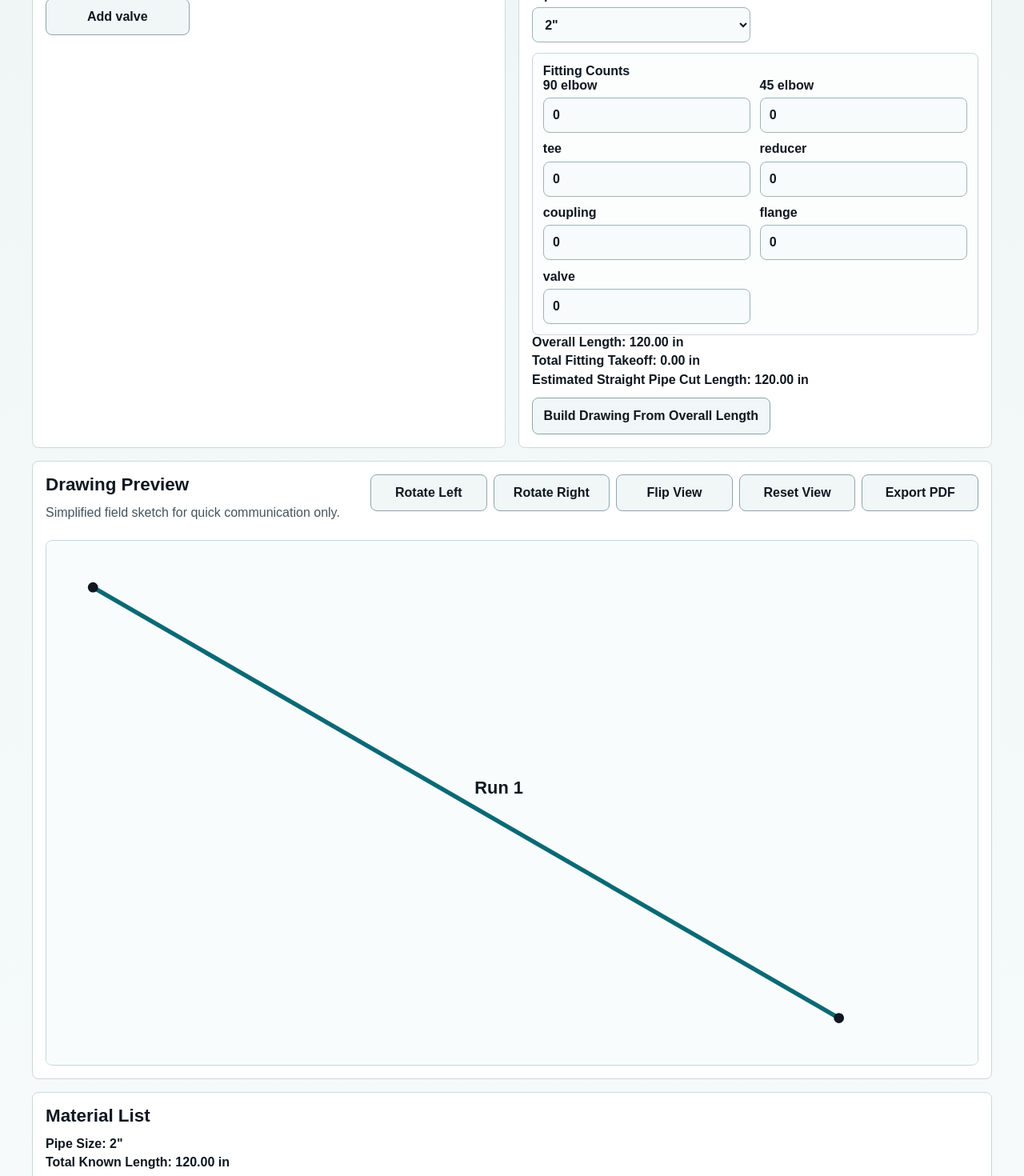
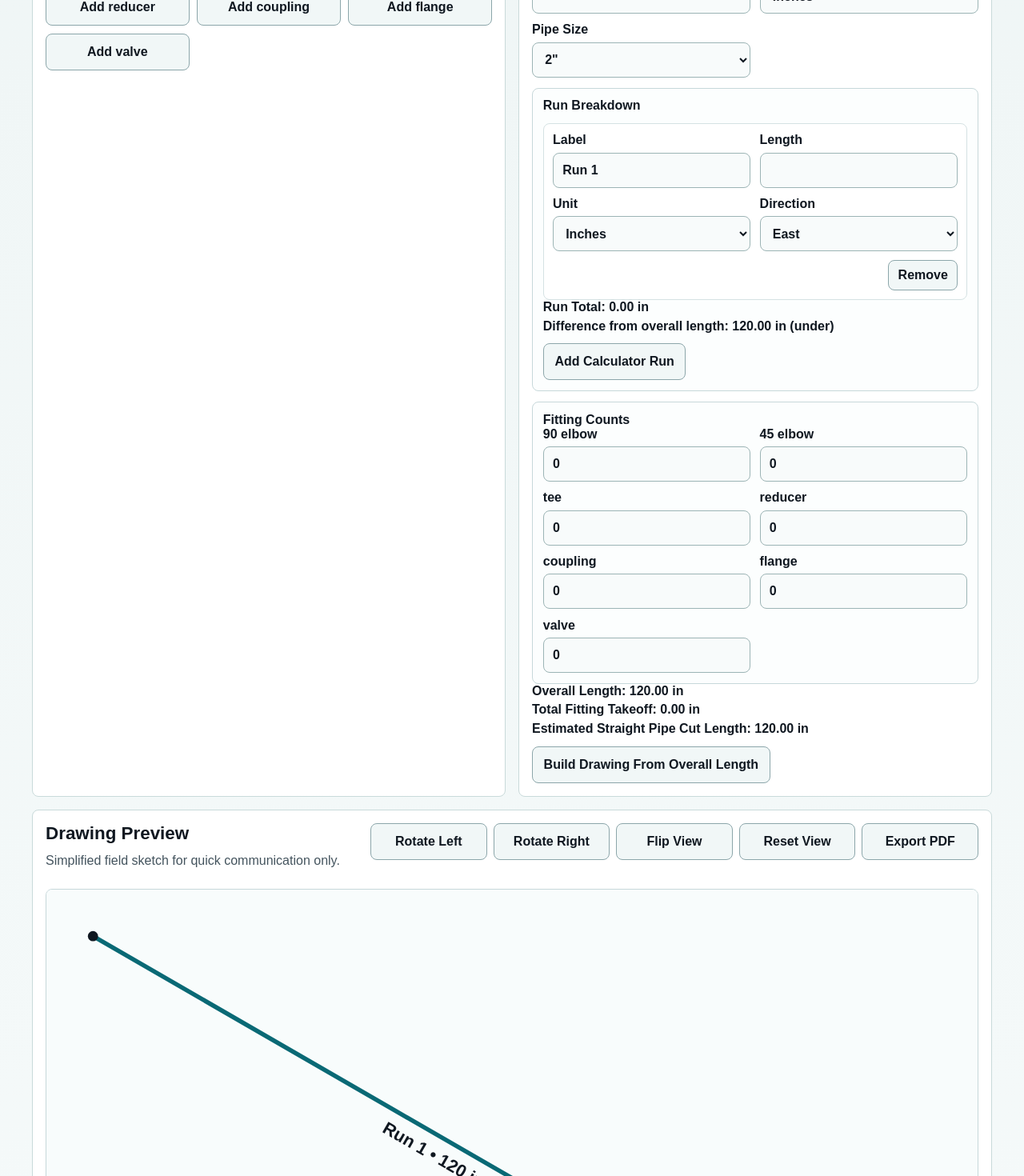
Before and after one commit to debsaisolutions-sketch/field-pipe-iso, a Next.js app: page / in a window 1280 px wide. Shown: the part 900-2370 px from the top of the page at 80% size. Built offline with nearby package versions, Linux system fonts and the light colour scheme.

Commit message:
Improve run breakdown drawing labels

```diff
--- a/src/app/page.js
+++ b/src/app/page.js
@@ -1,6 +1,6 @@
 "use client";
 
-import { useEffect, useMemo, useState } from "react";
+import { useEffect, useMemo, useRef, useState } from "react";
 import styles from "./page.module.css";
 
 const PIPE_SIZES = ['1/2"', '3/4"', '1"', '1-1/4"', '1-1/2"', '2"', '3"', '4"', '6"'];
@@ -37,6 +37,28 @@ const DIRECTION_VECTOR = {
 };
 
 const SAVED_JOBS_STORAGE_KEY = "field-pipe-iso.saved-jobs.v1";
+
+function toInches(lengthValue, unit) {
+  const length = Number(lengthValue) || 0;
+  return unit === "feet" ? length * 12 : length;
+}
+
+function buildKnownLengthFromCalculatorRun(lengthValue, unit) {
+  if (unit === "feet") {
+    return `${toInches(lengthValue, unit)}`;
+  }
+  return String(lengthValue ?? "");
+}
+
+function formatRunLength(value) {
+  const numeric = Number(value) || 0;
+  return Number.isInteger(numeric) ? `${numeric}` : numeric.toFixed(2);
+}
+
+function formatDirectionLabel(directionValue) {
+  if (!directionValue) return "East";
+  return directionValue[0].toUpperCase() + directionValue.slice(1);
+}
 
 // Estimated takeoff table for MVP only.
 // TODO: verify these with manufacturer and project spec data before production.
@@ -135,6 +157,16 @@ export default function Home() {
     EMPTY_FITTING_COUNTS
   );
   const [overallMaterialTakeoff, setOverallMaterialTakeoff] = useState(0);
+  const nextCalculatorRunId = useRef(2);
+  const [calculatorRuns, setCalculatorRuns] = useState([
+    {
+      id: "run-1",
+      label: "Run 1",
+      length: "",
+      unit: "inches",
+      direction: "east",
+    },
+  ]);
   const [savedJobs, setSavedJobs] = useState([]);
   const [selectedSavedJobId, setSelectedSavedJobId] = useState("");
 
@@ -224,9 +256,7 @@ export default function Home() {
   ]);
 
   const overallLengthCalc = useMemo(() => {
-    const enteredLength = Number(overallLength) || 0;
-    const overallInches =
-      overallUnit === "feet" ? enteredLength * 12 : enteredLength;
+    const overallInches = toInches(overallLength, overallUnit);
 
     const totalTakeoff = FITTING_TYPES.reduce((sum, fitting) => {
       const count = Number(overallFittings[fitting]) || 0;
@@ -242,6 +272,20 @@ export default function Home() {
       isNonPositive: straightCutLength <= 0,
     };
   }, [overallLength, overallUnit, overallPipeSize, overallFittings]);
+
+  const calculatorRunTotals = useMemo(() => {
+    const totalInches = calculatorRuns.reduce(
+      (sum, run) => sum + toInches(run.length, run.unit),
+      0
+    );
+    const differenceInches = totalInches - overallLengthCalc.overallInches;
+
+    return {
+      totalInches,
+      differenceInches,
+      matchesOverall: Math.abs(differenceInches) < 0.01,
+    };
+  }, [calculatorRuns, overallLengthCalc.overallInches]);
 
   const drawingModel = useMemo(() => {
     let points3d = buildOverallSketchPoints(overallSketchMode, overallSketchLength);
@@ -364,16 +408,50 @@ export default function Home() {
     );
   }
 
+  function addCalculatorRun() {
+    const runId = `run-${nextCalculatorRunId.current}`;
+    nextCalculatorRunId.current += 1;
+
+    setCalculatorRuns((prev) => [
+      ...prev,
+      {
+        id: runId,
+        label: `Run ${prev.length + 1}`,
+        length: "",
+        unit: "inches",
+        direction: "east",
+      },
+    ]);
+  }
+
+  function removeCalculatorRun(id) {
+    setCalculatorRuns((prev) => prev.filter((run) => run.id !== id));
+  }
+
+  function updateCalculatorRun(id, field, value) {
+    setCalculatorRuns((prev) =>
+      prev.map((run) => (run.id === id ? { ...run, [field]: value } : run))
+    );
+  }
+
   function addFittingQuick(type) {
     setMaterialSource("manual");
     setExtraFittings((prev) => ({ ...prev, [type]: (prev[type] || 0) + 1 }));
   }
 
   function updateOverallFittingCount(fitting, value) {
-    const parsed = Number(value);
+    if (value === "") {
+      setOverallFittings((prev) => ({ ...prev, [fitting]: "" }));
+      return;
+    }
+
+    if (!/^\d+$/.test(value)) {
+      return;
+    }
+
     setOverallFittings((prev) => ({
       ...prev,
-      [fitting]: Number.isFinite(parsed) ? Math.max(0, parsed) : 0,
+      [fitting]: value,
     }));
   }
 
@@ -387,6 +465,20 @@ export default function Home() {
     const ninetyCount = Number(overallFittings["90 elbow"]) || 0;
 
     setPipeSize(overallPipeSize);
+    const runsWithLength = calculatorRuns.filter((run) => Number(run.length) > 0);
+
+    if (runsWithLength.length > 0) {
+      setSegments(
+        runsWithLength.map((run, index) => ({
+          id: Date.now() + index,
+          label: run.label || `Run ${index + 1}`,
+          knownLength: buildKnownLengthFromCalculatorRun(run.length, run.unit),
+          direction: run.direction || "east",
+          startFitting: "none",
+          endFitting: "none",
+        }))
+      );
+    } else {
       setSegments((prev) => {
         if (prev.length === 0) {
           return [
@@ -412,13 +504,13 @@ export default function Home() {
             : segment
         );
       });
+    }
 
     const exactOverallFittings = Object.fromEntries(
       FITTING_TYPES.map((fitting) => [fitting, Number(overallFittings[fitting]) || 0])
     );
     setOverallMaterialFittings(exactOverallFittings);
     setOverallMaterialTakeoff(overallLengthCalc.totalTakeoff);
-    setExtraFittings(exactOverallFittings);
     setMaterialSource("overall");
 
     if (ninetyCount === 1) {
@@ -529,6 +621,10 @@ export default function Home() {
           <button className={styles.primaryBtn} onClick={addPipeRun} type="button">
             Add Pipe Run
           </button>
+          <p className={styles.helperNote}>
+            Tip: Add each straight section as a run. Use Direction to show the next turn.
+            Example: Run 1 East + 90 elbow, Run 2 North.
+          </p>
 
           <div className={styles.runList}>
             {segmentRows.map((segment, index) => (
@@ -664,6 +760,92 @@ export default function Home() {
 
           <div className={styles.runList}>
             <article className={styles.runCard}>
+              <div className={styles.runHeader}>
+                <strong>Run Breakdown</strong>
+              </div>
+              <div className={styles.runList}>
+                {calculatorRuns.map((run, index) => (
+                  <div key={run.id} className={styles.calcRunRow}>
+                    <div className={styles.runFields}>
+                      <label>
+                        Label
+                        <input
+                          value={run.label}
+                          onChange={(event) =>
+                            updateCalculatorRun(run.id, "label", event.target.value)
+                          }
+                          placeholder={`Run ${index + 1}`}
+                        />
+                      </label>
+                      <label>
+                        Length
+                        <input
+                          type="text"
+                          inputMode="decimal"
+                          value={run.length}
+                          onChange={(event) =>
+                            updateCalculatorRun(run.id, "length", event.target.value)
+                          }
+                        />
+                      </label>
+                      <label>
+                        Unit
+                        <select
+                          value={run.unit}
+                          onChange={(event) =>
+                            updateCalculatorRun(run.id, "unit", event.target.value)
+                          }
+                        >
+                          <option value="inches">Inches</option>
+                          <option value="feet">Feet</option>
+                        </select>
+                      </label>
+                      <label>
+                        Direction
+                        <select
+                          value={run.direction}
+                          onChange={(event) =>
+                            updateCalculatorRun(run.id, "direction", event.target.value)
+                          }
+                        >
+                          {DIRECTION_OPTIONS.map((direction) => (
+                            <option key={direction.value} value={direction.value}>
+                              {direction.label}
+                            </option>
+                          ))}
+                        </select>
+                      </label>
+                    </div>
+                    <button
+                      type="button"
+                      onClick={() => removeCalculatorRun(run.id)}
+                      disabled={calculatorRuns.length === 1}
+                    >
+                      Remove
+                    </button>
+                  </div>
+                ))}
+              </div>
+              <div className={styles.materialSummary}>
+                <p>Run Total: {calculatorRunTotals.totalInches.toFixed(2)} in</p>
+                {calculatorRunTotals.matchesOverall ? (
+                  <p>Run total matches overall length.</p>
+                ) : (
+                  <p>
+                    Difference from overall length:{" "}
+                    {Math.abs(calculatorRunTotals.differenceInches).toFixed(2)} in{" "}
+                    {calculatorRunTotals.differenceInches > 0 ? "(over)" : "(under)"}
+                  </p>
+                )}
+              </div>
+              <button type="button" onClick={addCalculatorRun}>
+                Add Calculator Run
+              </button>
+            </article>
+          </div>
+
+          <div className={styles.runList}>
+            <article className={styles.runCard}>
               <strong>Fitting Counts</strong>
               <div className={styles.runFields}>
                 {FITTING_TYPES.map((fitting) => (
@@ -746,11 +928,32 @@ export default function Home() {
               <rect x="0" y="0" width={drawingModel.width} height={drawingModel.height} />
               {drawingModel.points.slice(0, -1).map((point, index) => {
                 const next = drawingModel.points[index + 1];
+                const midX = (point[0] + next[0]) / 2;
+                const midY = (point[1] + next[1]) / 2;
+                const dx = next[0] - point[0];
+                const dy = next[1] - point[1];
+                const magnitude = Math.hypot(dx, dy) || 1;
+                const offset = 14;
+                const labelX = midX + (-dy / magnitude) * offset;
+                const labelY = midY + (dx / magnitude) * offset;
+                const rawAngle = (Math.atan2(dy, dx) * 180) / Math.PI;
+                const readableAngle =
+                  rawAngle > 90 || rawAngle < -90 ? rawAngle + 180 : rawAngle;
+                const segment = segmentRows[index];
+                const runText = segment?.label || `Run ${index + 1}`;
+                const lengthText = `${formatRunLength(segment?.known)} in`;
+                const directionText = formatDirectionLabel(segment?.direction);
                 return (
                   <g key={`seg-${index}`}>
                     <line x1={point[0]} y1={point[1]} x2={next[0]} y2={next[1]} />
-                    <text x={(point[0] + next[0]) / 2 + 6} y={(point[1] + next[1]) / 2 - 6}>
-                      {segmentRows[index]?.label || `Run ${index + 1}`}
+                    <text
+                      x={labelX}
+                      y={labelY}
+                      transform={`rotate(${readableAngle} ${labelX} ${labelY})`}
+                      textAnchor="middle"
+                      dominantBaseline="middle"
+                    >
+                      {`${runText} • ${lengthText} • ${directionText}`}
                     </text>
                   </g>
                 );
--- a/src/app/page.module.css
+++ b/src/app/page.module.css
@@ -181,6 +181,29 @@
   color: #44545e;
 }
 
+.helperNote {
+  margin-top: 0.6rem;
+  margin-bottom: 0.15rem;
+  color: #44545e;
+  font-size: 0.95rem;
+}
+
+.calcRunRow {
+  border: 1px solid #d5e2e3;
+  border-radius: 8px;
+  background: #ffffff;
+  padding: 0.7rem;
+  display: grid;
+  gap: 0.65rem;
+}
+
+.calcRunRow button {
+  justify-self: end;
+  min-height: 38px;
+  padding: 0.35rem 0.7rem;
+  font-weight: 600;
+}
+
 .fitButtons {
   display: grid;
   gap: 0.6rem;
```
Lines whose indentation alone changed are shown as unchanged.
